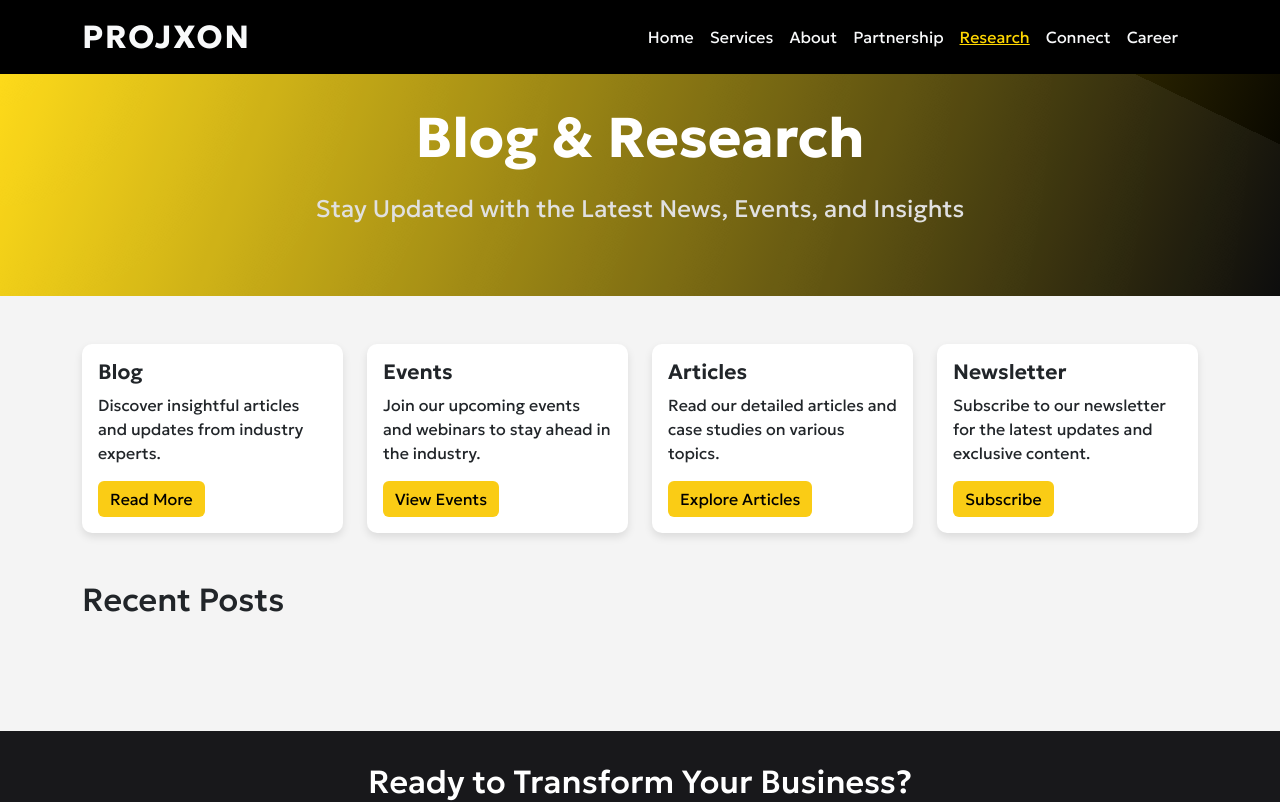
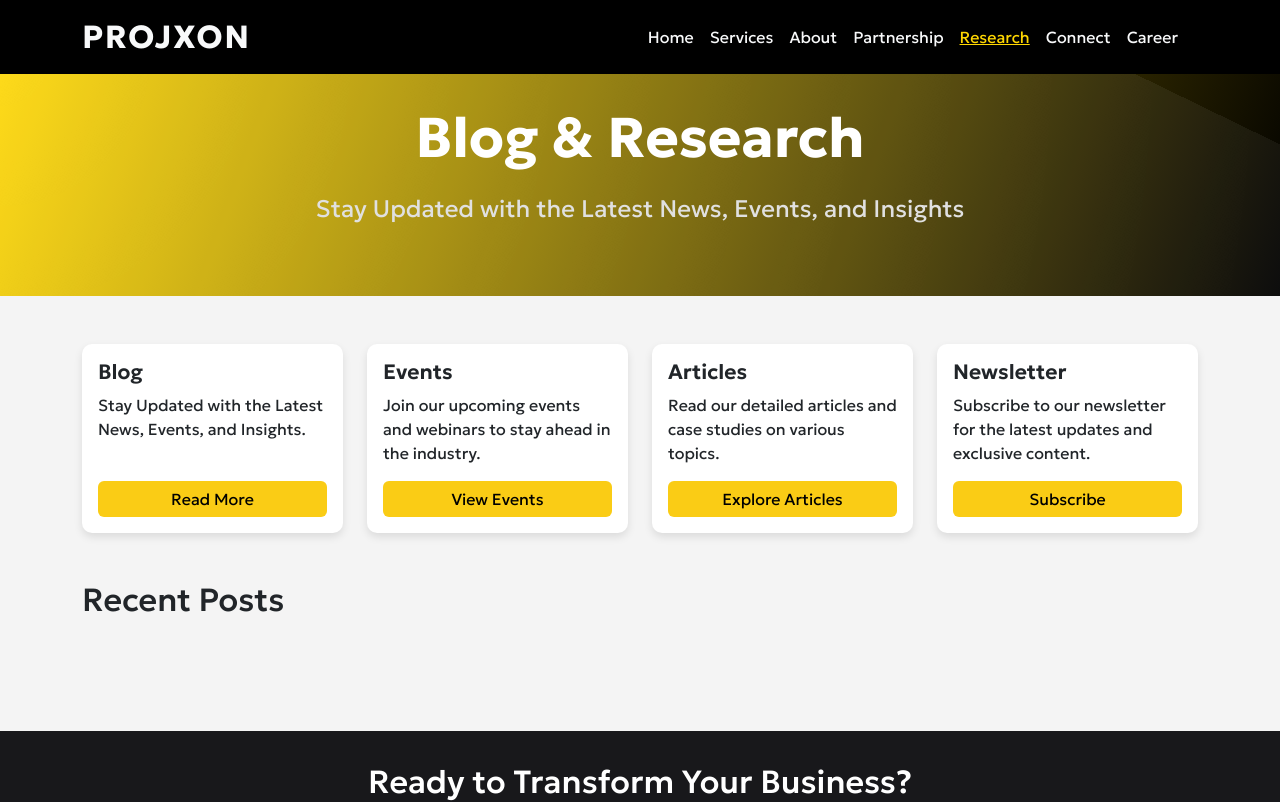
Before and after one commit to gokillboss/Projxon, a React (Create React App) app in the folder projxon-web/: page /research in a window 1280 px wide. Shown: the top 802 px of the page. Built offline with nearby package versions, Linux system fonts and the light colour scheme; no server answers.

Commit message:
fixed research content section to be same-sized cards and fixed issue where now the button is placed at the bottom of the blog card

```diff
--- a/projxon-web/src/pages/ResearchPage.css
+++ b/projxon-web/src/pages/ResearchPage.css
@@ -115,7 +115,7 @@
     text-decoration: underline;
 } */
 
-
+/* Blog Cards Styling */
 .blog-button, .research-button{
     background-color: #FACC15 !important;
     border: #FACC15;
@@ -127,6 +127,10 @@
     background-color: rgb(234 179 8 / 1) !important;
     border: rgb(234 179 8 / 1);
     color: #000000;
+}
+
+.blog-button:active, .research-button:active{
+    color: #000000 !important;
 }
 
 .card-excerpt{
--- a/projxon-web/src/pages/ResearchPage.js
+++ b/projxon-web/src/pages/ResearchPage.js
@@ -14,6 +14,29 @@ import './ResearchPage.css';
 
 
 const ResearchPage = () => {
+
+    const cards = [
+        {
+            title: 'Blog',
+            description: 'Stay Updated with the Latest News, Events, and Insights.',
+            action: 'Read More'
+        },
+        {
+            title: 'Events',
+            description: 'Join our upcoming events and webinars to stay ahead in the industry.',
+            action: 'View Events'
+        },
+        {
+            title: 'Articles',
+            description: 'Read our detailed articles and case studies on various topics.',
+            action: 'Explore Articles'
+        },
+        {
+            title: 'Newsletter',
+            description: 'Subscribe to our newsletter for the latest updates and exclusive content.',
+            action: 'Subscribe'
+        },
+    ]
 
     const [blogs, setBlogs] = useState([])
 
@@ -58,43 +81,20 @@ const ResearchPage = () => {
 
             {/* Research Content Section */}
             <Container className="my-5">
-                <Row>
-                    <Col md={3}>
-                        <Card className="research-card">
-                            <Card.Body>
-                                <Card.Title>Blog</Card.Title>
-                                <Card.Text>Discover insightful articles and updates from industry experts.</Card.Text>
-                                <Button variant="primary" className='research-button'>Read More</Button>
-                            </Card.Body>
-                        </Card>
-                    </Col>
-                    <Col md={3}>
-                        <Card className="research-card">
-                            <Card.Body>
-                                <Card.Title>Events</Card.Title>
-                                <Card.Text>Join our upcoming events and webinars to stay ahead in the industry.</Card.Text>
-                                <Button variant="primary" className='research-button'>View Events</Button>
-                            </Card.Body>
-                        </Card>
-                    </Col>
-                    <Col md={3}>
-                        <Card className="research-card">
-                            <Card.Body>
-                                <Card.Title>Articles</Card.Title>
-                                <Card.Text>Read our detailed articles and case studies on various topics.</Card.Text>
-                                <Button variant="primary" className='research-button'>Explore Articles</Button>
-                            </Card.Body>
-                        </Card>
-                    </Col>
-                    <Col md={3}>
-                        <Card className="research-card">
-                            <Card.Body>
-                                <Card.Title>Newsletter</Card.Title>
-                                <Card.Text>Subscribe to our newsletter for the latest updates and exclusive content.</Card.Text>
-                                <Button variant="primary" className='research-button'>Subscribe</Button>
-                            </Card.Body>
-                        </Card>
-                    </Col>
+                <Row className="g-4">
+                    {cards.map((card, index) => (
+                        <Col key={index} lg={3} md={6} sm={12}>
+                            <Card className="research-card h-100">
+                                <Card.Body className='d-flex flex-column'>
+                                    <Card.Title>{card.title}</Card.Title>
+                                    <Card.Text className='flex-grow-1'>{card.description}</Card.Text>
+                                    <Button variant="primary" className='research-button'>
+                                        {card.action}
+                                    </Button>
+                                </Card.Body>
+                            </Card>
+                        </Col>
+                    ))}
                 </Row>
             </Container>
 
@@ -117,7 +117,7 @@ const ResearchPage = () => {
                         return (
                             <li key={blog.id} className="col mb-4 d-flex align-items-stretch" data-aos="fade-up">
 
-                                <Card className='overflow-hidden blog-card'>
+                                <Card className='overflow-hidden blog-card h-100'>
                                     <Link to={`/research/${blog.id}`}>
                                         <Card.Img
                                             variant="top"
@@ -127,7 +127,7 @@ const ResearchPage = () => {
                                         />
                                     </Link>
 
-                                    <Card.Body>
+                                    <Card.Body className='d-flex flex-column'>
                                         <Link to={`/research/${blog.id}`} className='blog-card-title'>
                                             <Card.Title className='mb-0'>{blog.title.rendered}</Card.Title>
                                         </Link>
@@ -137,10 +137,10 @@ const ResearchPage = () => {
                                             <span className='text-muted dot-seperator fs-6'>•</span>
                                             <span className='text-muted'>{formatDate(blog.date)}</span>
                                         </div>
-                                        <div className='clamped-container py-4'>
+                                        <div className='clamped-container py-4 flex-grow-1'>
                                             <div dangerouslySetInnerHTML={{ __html: sanitizedExcerpt }}  className='card-excerpt text-muted'/>
                                         </div>
-                                        <Link key={blog.id} to={`/research/${blog.id}`} className="mt-5">
+                                        <Link key={blog.id} to={`/research/${blog.id}`} className="mt-auto">
                                             <Button variant="primary blog-button">Read More</Button>
                                         </Link>
                                     </Card.Body>
```
